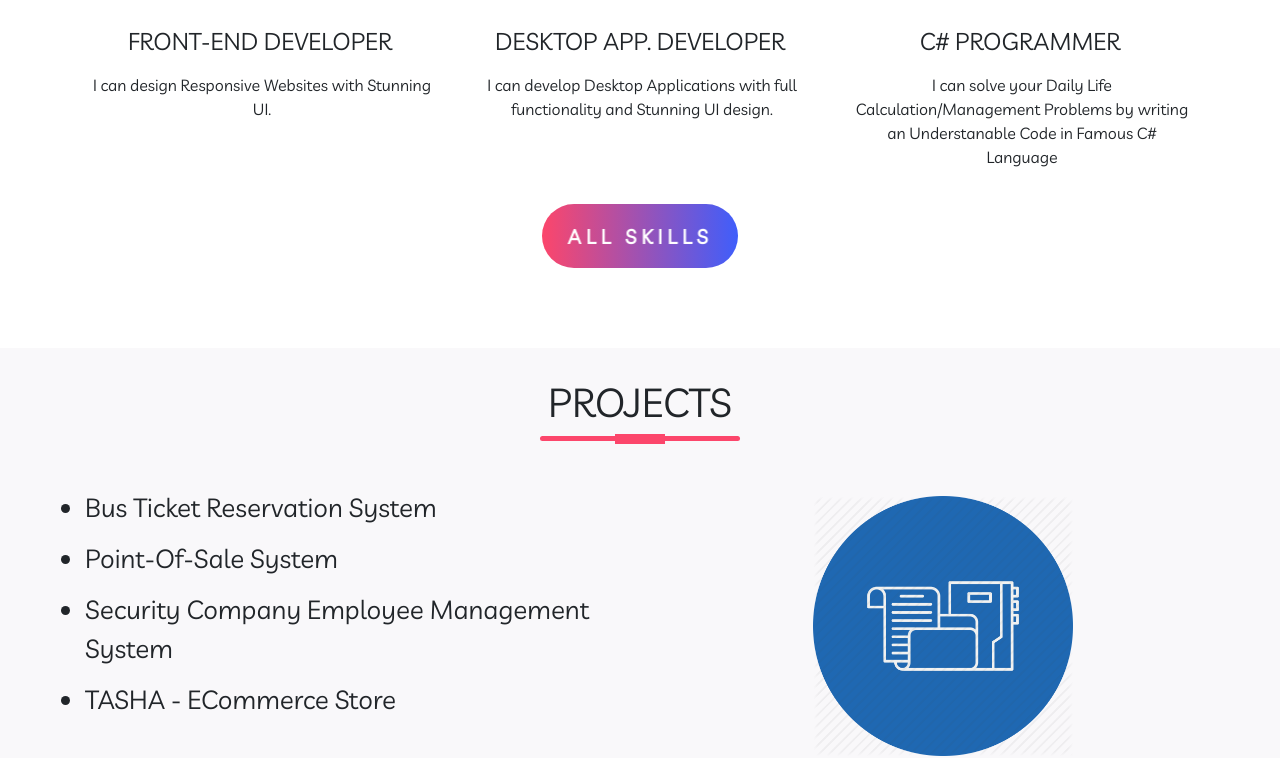
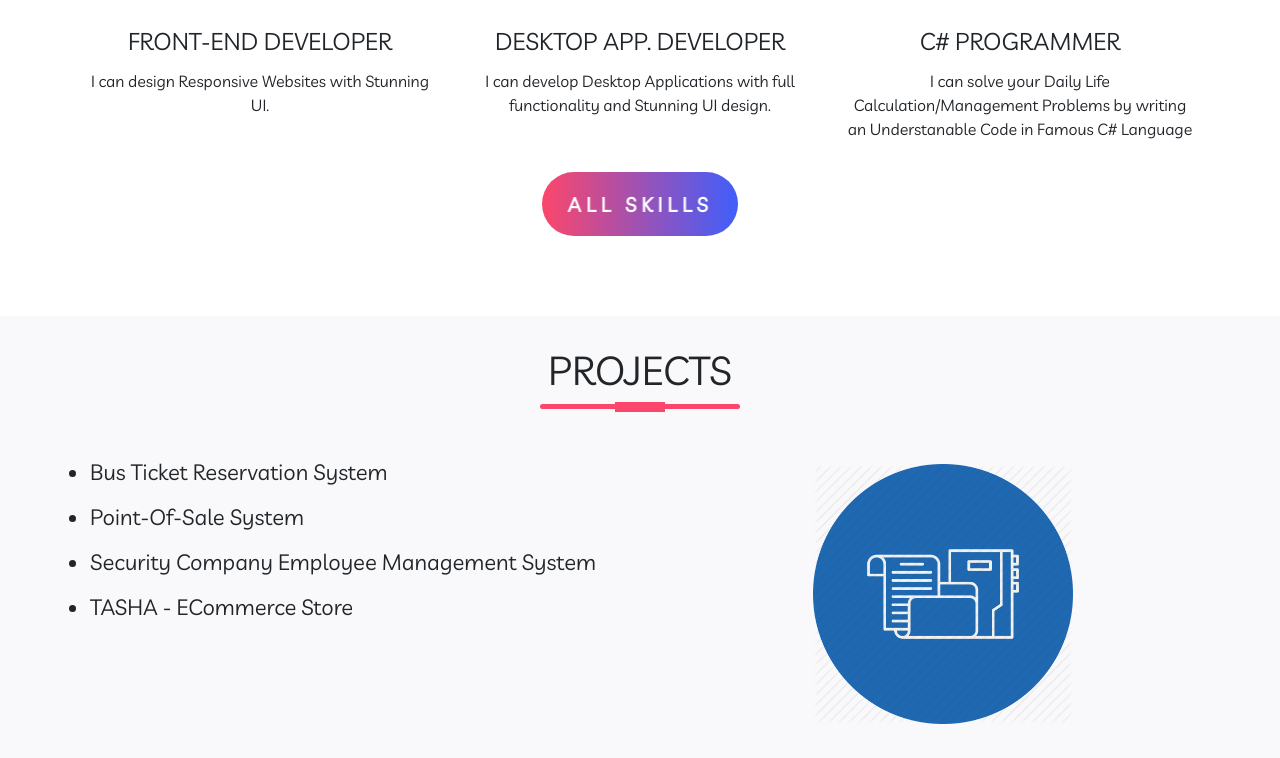
Before and after one commit to MuhammadBasitMukhtar/MuhammadBasitMukhtar.github.io, a plain HTML site: page index.html in a window 1280 px wide. Shown: the part 947-1705 px from the top of the page. Drawn offline with nearby package versions, Linux system fonts and the light colour scheme.

Commit message:
Updated Style

```diff
--- a/style.css
+++ b/style.css
@@ -145,11 +145,7 @@
     padding: 5px;
     margin-top: 25px;
 }
-.sdetail
-{
-    margin-left: 4px;
-    padding: 4px;
-}
+
 .title::before
 {
     content: '';
@@ -191,6 +187,10 @@
     padding-top: 25px;
     padding-bottom: 25px;
 }
+#about li
+{
+    margin-left: 5px;
+}
 #pj
 {
     width: 300px;
@@ -215,7 +215,7 @@
 }
 #about ul li
 {
-    font-size: 26px;
+    font-size: 22px;
     padding-top: 12px;
 
 }
```
